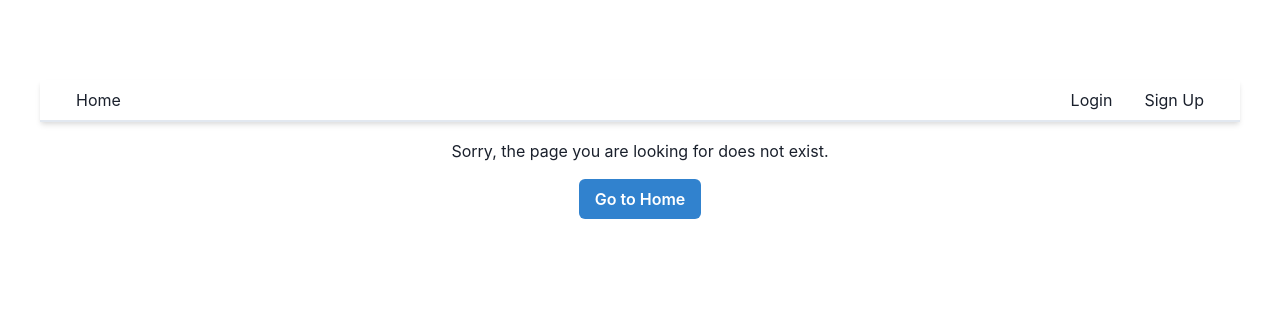
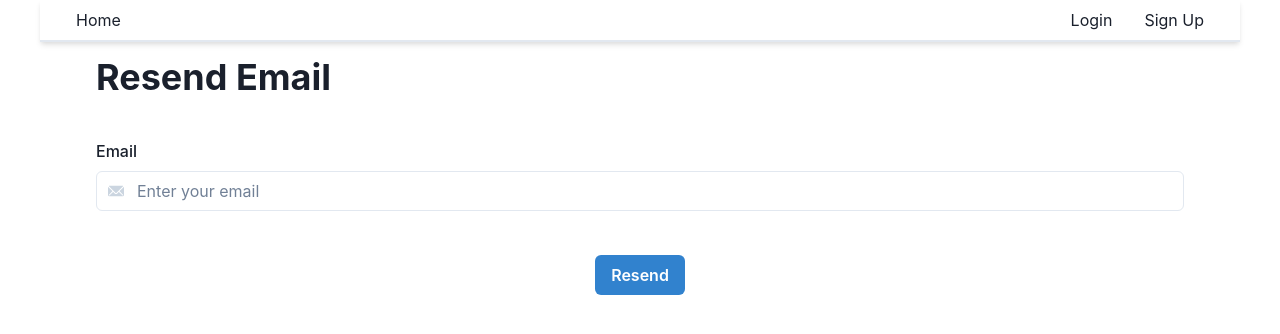
Before and after one commit to yurii-corssa/contact-keeper-app, a React (Create React App) app: page /contact-keeper-app/confirmation/resend in a window 1280 px wide. Before the commit this address had no page. Shown: the top 334 px of the page. Built offline with nearby package versions, Linux system fonts and the light colour scheme.

Commit message:
Implement user email verification

```diff
--- a/src/App.jsx
+++ b/src/App.jsx
@@ -10,11 +10,19 @@ import RestrictedRoute from 'components/RestrictedRoute';
 import PrivateRoute from 'components/PrivateRoute';
 import LoadSpinner from 'components/LoadSpinner';
 import { useDevice } from 'deviceContext';
+import ResendEmail from 'components/Main/Confirmation/ResendEmail';
 
 const HomePage = lazy(() => import('./pages/HomePage'));
 const AuthPage = lazy(() => import('./pages/AuthPage'));
 const ContactsPage = lazy(() => import('./pages/ContactsPage'));
 const NotFoundPage = lazy(() => import('./pages/NotFoundPage'));
+const ConfirmationPage = lazy(() => import('./pages/ConfirmationPage'));
+const ConfirmationTitle = lazy(() =>
+  import('components/Main/Confirmation/ConfirmationTitle')
+);
+const VerificationConfirm = lazy(() =>
+  import('components/Main/Confirmation/VerificationConfirm')
+);
 
 export const App = () => {
   const isRefreshing = useSelector(selectIsRefreshing);
@@ -44,6 +52,17 @@ export const App = () => {
           path="/contacts"
           element={<PrivateRoute component={ContactsPage} redirectTo="/" />}
         />
+        <Route
+          path="/confirmation"
+          element={
+            <RestrictedRoute component={ConfirmationPage} redirectTo="/" />
+          }
+        >
+          <Route index element={<ConfirmationTitle />} />
+          <Route path="resend" element={<ResendEmail />} />
+          <Route path="verification/:token" element={<VerificationConfirm />} />
+        </Route>
+
         <Route path="*" element={<NotFoundPage />} />
       </Route>
     </Routes>
--- a/src/components/AlertError.jsx
+++ b/src/components/AlertError.jsx
@@ -7,8 +7,16 @@ import {
   useDisclosure,
 } from '@chakra-ui/react';
 
-const AlertError = ({ errorMessage }) => {
+const AlertError = ({ errorMessage, onCloseCallback }) => {
   const { isOpen: isVisible, onClose } = useDisclosure({ defaultIsOpen: true });
+
+  const handleClose = () => {
+    onClose();
+
+    if (onCloseCallback) {
+      onCloseCallback();
+    }
+  };
 
   return (
     isVisible && (
@@ -22,7 +30,7 @@ const AlertError = ({ errorMessage }) => {
           position="relative"
           right={-1}
           top={-1}
-          onClick={onClose}
+          onClick={handleClose}
         />
       </Alert>
     )
--- a/src/components/Main/Auth/RegistrationForm.jsx
+++ b/src/components/Main/Auth/RegistrationForm.jsx
@@ -1,6 +1,6 @@
 import { Form, Formik } from 'formik';
 import { useDispatch, useSelector } from 'react-redux';
-import { Link } from 'react-router-dom';
+import { Link, useNavigate } from 'react-router-dom';
 import { authRegister } from 'redux/auth/auth-operations';
 import { Button, Flex, Heading, Spinner, Stack } from '@chakra-ui/react';
 import AuthPasswordInput from 'components/Inputs/AuthPasswordInput';
@@ -17,6 +17,7 @@ const RegistrationForm = () => {
   const authError = useSelector(selectAuthError);
 
   const dispatch = useDispatch();
+  const navigate = useNavigate();
 
   const initialValues = {
     username: '',
@@ -61,8 +62,13 @@ const RegistrationForm = () => {
     }
   };
 
-  const handleSubmit = (value, actions) => {
-    dispatch(authRegister(value));
+  const handleSubmit = async (value, actions) => {
+    const res = await dispatch(authRegister(value));
+
+    if (res.type === 'auth/register/fulfilled') {
+      navigate('/confirmation');
+    }
+
     actions.setSubmitting(false);
   };
 
--- /dev/null
+++ b/src/components/Main/Confirmation/ConfirmationTitle.jsx
@@ -0,0 +1,50 @@
+import { Button } from '@chakra-ui/button';
+import { Flex, Heading, Text } from '@chakra-ui/layout';
+import { motion } from 'framer-motion';
+import { Link } from 'react-router-dom';
+
+const ConfirmationTitle = () => {
+  const createTextAnimation = delay => ({
+    initial: { opacity: 0, y: -10 },
+    animate: {
+      y: 0,
+      opacity: 1,
+      transition: {
+        y: { duration: 0.5, ease: [0.05, 0.08, 0.24, 0.96], delay },
+        opacity: { duration: 0.3, ease: 'easeIn', delay },
+      },
+    },
+  });
+
+  return (
+    <Flex
+      direction="column"
+      gap="2"
+      pt="150px"
+      height="100vh"
+      w="100%"
+      textAlign="center"
+    >
+      <motion.div {...createTextAnimation(0.1)}>
+        <Heading as="h2" size="xl" mb={5}>
+          Registration Confirmation
+        </Heading>
+      </motion.div>
+
+      <motion.div {...createTextAnimation(0.3)}>
+        <Text fontSize="lg" mb={2}>
+          Your verification email has been successfully sent! Please check your
+          email to complete the verification process.
+        </Text>
+      </motion.div>
+
+      <motion.div {...createTextAnimation(0.4)}>
+        <Button as={Link} to="/confirmation/resend" colorScheme="blue">
+          Resend Email
+        </Button>
+      </motion.div>
+    </Flex>
+  );
+};
+
+export default ConfirmationTitle;
--- /dev/null
+++ b/src/components/Main/Confirmation/ResendEmail.jsx
@@ -0,0 +1,104 @@
+import { Button } from '@chakra-ui/button';
+import { Flex, Heading, Stack } from '@chakra-ui/layout';
+import AlertError from 'components/AlertError';
+import AuthEmailInput from 'components/Inputs/AuthEmailInput';
+import { Form, Formik } from 'formik';
+import { motion } from 'framer-motion';
+import { useState } from 'react';
+import { useNavigate } from 'react-router';
+import { resendVerifyEmail } from 'redux/auth/auth-operations';
+
+const ResendEmail = () => {
+  const [sendError, setSendError] = useState(null);
+
+  const navigate = useNavigate();
+
+  const validateEmail = value => {
+    if (!value) {
+      return 'Email is required';
+    }
+  };
+  const createTextAnimation = delay => ({
+    initial: { opacity: 0, y: -20 },
+    animate: {
+      y: 0,
+      opacity: 1,
+      transition: {
+        y: { duration: 0.5, ease: [0.05, 0.08, 0.24, 0.96], delay },
+        opacity: { duration: 0.3, ease: 'easeIn', delay },
+      },
+    },
+  });
+
+  const createFormAnimation = delay => ({
+    initial: { opacity: 0 },
+    animate: {
+      opacity: 1,
+      transition: {
+        opacity: { duration: 0.3, ease: 'easeIn', delay },
+      },
+    },
+  });
+
+  const handleSubmit = async (value, actions) => {
+    try {
+      await resendVerifyEmail(value);
+
+      navigate('/confirmation');
+    } catch (error) {
+      setSendError(error.response.data.message);
+      //   actions.setFieldError('email', error.response.data.message);
+    }
+
+    actions.setSubmitting(false);
+  };
+
+  return (
+    <Flex
+      position="relative"
+      direction="column"
+      p={14}
+      justify="center"
+      //   w={deviceType !== 'desktop' ? '100%' : '50%'}
+    >
+      <motion.div {...createTextAnimation(0.5)}>
+        <Heading size="xl" mb={10}>
+          Resend Email
+        </Heading>
+      </motion.div>
+      <Formik initialValues={{ email: '' }} onSubmit={handleSubmit}>
+        {props => (
+          <Stack as={Form} gap={3}>
+            <motion.div {...createFormAnimation(0.7)}>
+              <AuthEmailInput validateEmail={validateEmail} />
+            </motion.div>
+
+            <motion.div {...createFormAnimation(0.5)}>
+              {sendError && (
+                <AlertError
+                  errorMessage={sendError}
+                  onCloseCallback={() => setSendError(null)}
+                />
+              )}
+            </motion.div>
+
+            <motion.div {...createFormAnimation(0.9)}>
+              <Flex justifyContent="center" alignItems="center" gap="10" pt="5">
+                <Button
+                  minW="90px"
+                  colorScheme="blue"
+                  isLoading={props.isSubmitting}
+                  type="submit"
+                >
+                  Resend
+                </Button>
+              </Flex>
+            </motion.div>
+          </Stack>
+        )}
+      </Formik>
+    </Flex>
+  );
+};
+
+export default ResendEmail;
--- /dev/null
+++ b/src/components/Main/Confirmation/VerificationConfirm.jsx
@@ -0,0 +1,75 @@
+import { Button } from '@chakra-ui/button';
+import { Flex, Heading, Text } from '@chakra-ui/layout';
+import LoadSpinner from 'components/LoadSpinner';
+import { motion } from 'framer-motion';
+import { useEffect, useState } from 'react';
+import { useParams } from 'react-router';
+import { Link } from 'react-router-dom';
+import { verifyUser } from 'redux/auth/auth-operations';
+
+const VerificationConfirm = () => {
+  const [isLoading, setIsLoading] = useState(true);
+  const [confirmedStatus, setConfirmedStatus] = useState('');
+
+  const { token } = useParams();
+
+  useEffect(() => {
+    verifyUser(token)
+      .then(res => {
+        setConfirmedStatus(res.data.message);
+      })
+      .catch(({ response }) => {
+        setConfirmedStatus(response.data.message);
+      })
+      .finally(() => setIsLoading(false));
+  }, [token]);
+
+  const createTextAnimation = delay => ({
+    initial: { opacity: 0, y: -10 },
+    animate: {
+      y: 0,
+      opacity: 1,
+      transition: {
+        y: { duration: 0.5, ease: [0.05, 0.08, 0.24, 0.96], delay },
+        opacity: { duration: 0.3, ease: 'easeIn', delay },
+      },
+    },
+  });
+
+  return (
+    <Flex
+      direction="column"
+      gap="2"
+      pt="150px"
+      height="100vh"
+      w="100%"
+      textAlign="center"
+    >
+      {isLoading ? (
+        <LoadSpinner />
+      ) : (
+        <>
+          <motion.div {...createTextAnimation(0.1)}>
+            <Heading as="h2" size="xl" mb={5}>
+              Registration Confirmation
+            </Heading>
+          </motion.div>
+
+          <motion.div {...createTextAnimation(0.3)}>
+            <Text fontSize="lg" mb={2}>
+              {confirmedStatus}
+            </Text>
+          </motion.div>
+
+          <motion.div {...createTextAnimation(0.4)}>
+            <Button as={Link} to="/auth/login" colorScheme="blue">
+              Log in
+            </Button>
+          </motion.div>
+        </>
+      )}
+    </Flex>
+  );
+};
+
+export default VerificationConfirm;
--- a/src/pages/ConfirmationPage.jsx
+++ b/src/pages/ConfirmationPage.jsx
@@ -1,18 +1,11 @@
-import { Box, Center, Heading, Text } from '@chakra-ui/layout';
+import { Suspense } from 'react';
+import { Outlet } from 'react-router';
 
 const ConfirmationPage = () => {
   return (
-    <Center h="100vh" bg="gray.100">
-      <Box p={6} bg="white" boxShadow="md" borderRadius="lg">
-        <Heading as="h1" size="xl" mb={4} textAlign="center">
-          Registration Confirmation
-        </Heading>
-        <Text fontSize="lg" mb={6} textAlign="center">
-          Your account has been successfully created! Please check your email to
-          confirm your account.
-        </Text>
-      </Box>
-    </Center>
+    <Suspense>
+      <Outlet />
+    </Suspense>
   );
 };
 
--- a/src/redux/auth/auth-operations.js
+++ b/src/redux/auth/auth-operations.js
@@ -121,3 +121,17 @@ export const authRefresh = createAsyncThunk(
     }
   }
 );
+
+export const verifyUser = token => {
+  const res = axios.get(`/api/auth/verify/${token}`);
+  return res;
+};
+
+export const resendVerifyEmail = email => {
+  try {
+    const res = axios.post(`/api/auth/verify`, email);
+    return res;
+  } catch (error) {
+    return error;
+  }
+};
```
